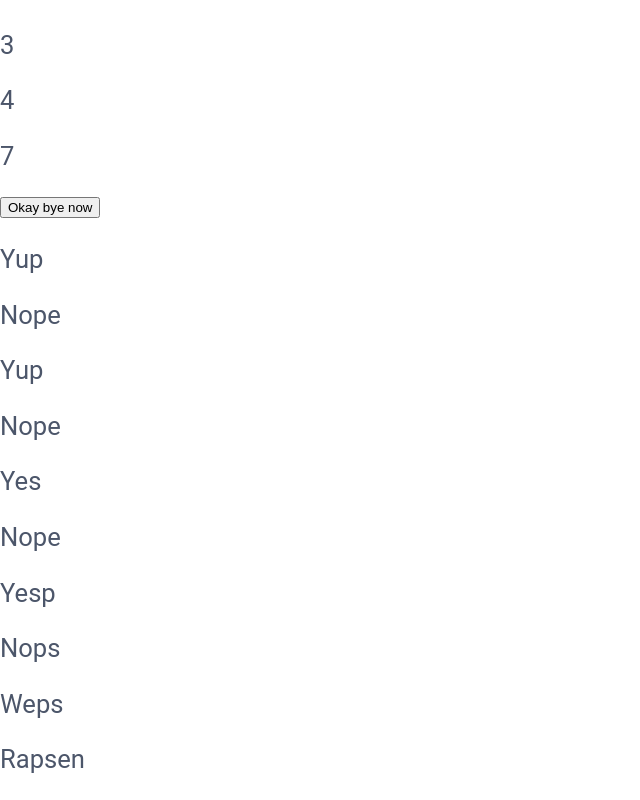
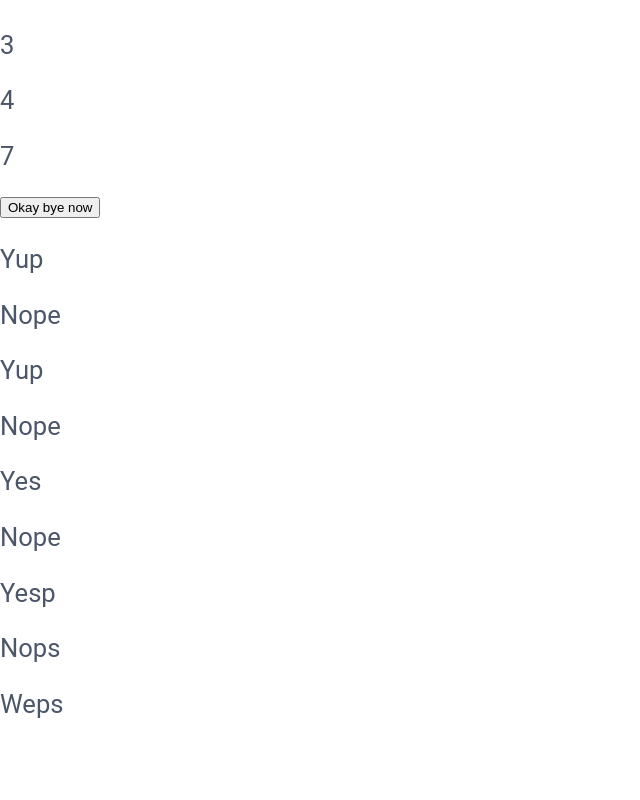
Before and after one commit to DylanMeivis/Portfolio, a React (Create React App) app: page / in a window 1280 px wide. Shown: the part 1225-2025 px from the top of the page, without its empty margins (0-640 px from the left). After the commit the page ends 1969 px from the top, so only its background shows below. Built offline with nearby package versions, Linux system fonts and the light colour scheme.

Commit message:
Update App.js

```diff
--- a/src/App.js
+++ b/src/App.js
@@ -43,7 +43,6 @@ function App() {
             <h3>Yesp</h3>
             <h3>Nops</h3>
             <h3>Weps</h3>
-            <h3>Rapsen</h3>
         </div>
     </div>
   );
```
